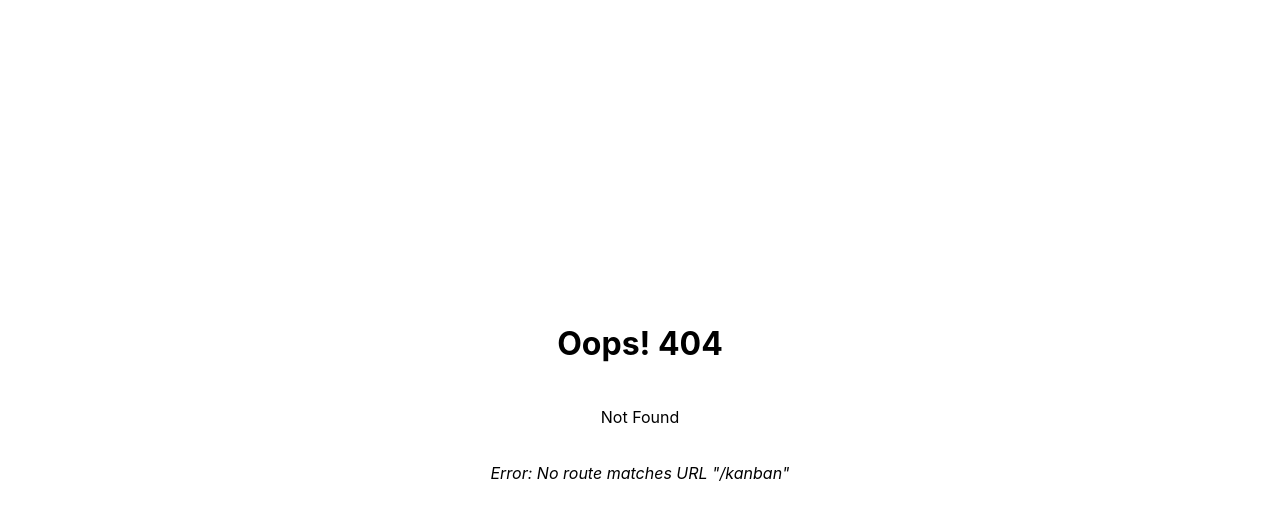
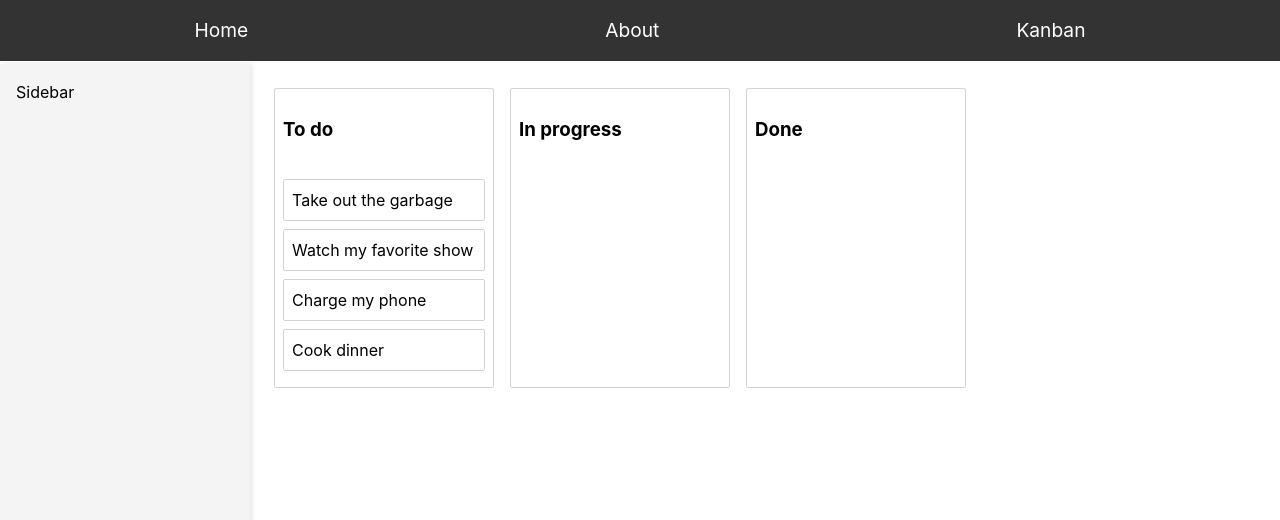
Before and after one commit to wookjjin/framework-react, a React (Vite) app: page /kanban in a window 1280 px wide. Before the commit this address had no page. Shown: the top 520 px of the page. Built offline with nearby package versions, Linux system fonts and the light colour scheme.

Commit message:
Feat dnd example

```diff
--- a/package.json
+++ b/package.json
@@ -10,6 +10,7 @@
     "preview": "vite preview"
   },
   "dependencies": {
+    "@hello-pangea/dnd": "^16.6.0",
     "globals": "^15.6.0",
     "react": "^18.3.1",
     "react-dom": "^18.3.1",
--- /dev/null
+++ b/src/components/dnd/column.tsx
@@ -0,0 +1,48 @@
+import { Droppable } from '@hello-pangea/dnd'
+import styled from 'styled-components'
+
+import Task from '~/components/dnd/task'
+import { IColumnProps } from '~/types/dnd'
+
+const Container = styled.div`
+  margin: 8px;
+  border: 1px solid lightgray;
+  border-radius: 2px;
+  width: 220px;
+  display: flex;
+  flex-direction: column;
+`
+
+const Title = styled.h3`
+  padding: 8px;
+`
+
+const TaskList = styled.div`
+  padding: 8px;
+  transition: background-color 0.2s ease;
+  background-color: ${props => (props.isDraggingOver ? 'skyblue' : 'white')};
+  flex-grow: 1;
+  min-height: 100px;
+`
+
+const Column = ({column, tasks}: IColumnProps) => {
+  return (
+    <Container>
+      <Title>{column.title}</Title>
+      <Droppable droppableId={column.id}>
+        {(provided) => (
+          <TaskList {...provided.droppableProps} ref={provided.innerRef}>
+            <>
+              {tasks.map((task, idx) => (
+                <Task key={task.id} index={idx} task={task} />
+              ))}
+              {provided.placeholder}
+            </>
+          </TaskList>
+        )}
+      </Droppable>
+    </Container>
+  )
+}
+
+export default Column
--- /dev/null
+++ b/src/components/dnd/task.tsx
@@ -0,0 +1,29 @@
+import { Draggable } from '@hello-pangea/dnd'
+import styled from 'styled-components'
+
+import type { ITaskProps } from '~/types/dnd'
+
+const Container = styled.div`
+  border: 1px solid lightgrey;
+  border-radius: 2px;
+  padding: 8px;
+  margin-bottom: 8px;
+`
+
+const Task = ({ task, index }: ITaskProps) => {
+  return (
+    <Draggable draggableId={task.id} index={index} >
+      {(provided) => (
+        <Container
+          {...provided.draggableProps}
+          {...provided.dragHandleProps}
+          ref={provided.innerRef}
+        >
+          {task.content}
+        </Container>
+      )}
+    </Draggable>
+  )
+}
+
+export default Task
--- a/src/layouts/default.tsx
+++ b/src/layouts/default.tsx
@@ -50,7 +50,7 @@ const Content = styled.main`
   overflow-y: auto;
 `
 
-const Container = styled.div`
+const Wrapper = styled.div`
   display: flex;
   flex-direction: column;
   height: 100vh;
@@ -59,16 +59,17 @@ const Container = styled.div`
 const DefaultLayout = () => {
 
   return (
-    <Container>
+    <Wrapper>
       <Header>
         <HeaderNav>
           <StyledLink to="/">Home</StyledLink>
           <StyledLink to="/about">About</StyledLink>
+          <StyledLink to="/kanban">Kanban</StyledLink>
         </HeaderNav>
       </Header>
       <Sidebar>Sidebar</Sidebar>
       <Content><Outlet /></Content>
-    </Container>
+    </Wrapper>
   )
 }
 
--- a/src/main.tsx
+++ b/src/main.tsx
@@ -1,9 +1,10 @@
 import React from 'react'
 import ReactDOM from 'react-dom/client'
+
 import App from '~/app'
 import '~/index.css'
 
-ReactDOM.createRoot(document.getElementById('root')!).render(
+ReactDOM.createRoot(document.getElementById('root')! as HTMLElement).render(
   <React.StrictMode>
     <App />
   </React.StrictMode>,
--- /dev/null
+++ b/src/pages/kanban-board.tsx
@@ -0,0 +1,43 @@
+import { DragDropContext, DropResult, Droppable } from '@hello-pangea/dnd'
+import React, { useState, useCallback } from 'react'
+import styled from 'styled-components'
+
+import Column from '~/components/dnd/column'
+import { IDndData } from '~/types/dnd'
+import { initialData } from '~/types/dnd/constans'
+
+const Container = styled.div`
+  display: flex;
+`
+
+const KanbanBoard: React.FC = () => {
+  const [data, setData] = useState<IDndData>(initialData)
+  const onDragEnd = useCallback(
+    (result: DropResult) => {
+      const { destination, source, draggableId } = result
+
+      if (!destination) return
+
+      if (destination.droppableId === source.droppableId && destination.index === source.index) return
+
+      const column = data.columns[source.droppableId]
+      console.log('column', column)
+    },
+    []
+  )
+  return (
+    <DragDropContext onDragEnd={onDragEnd}>
+      <Container>
+        {data.columnOrder.map((columnId, idx) => {
+          const column = data.columns[columnId]
+          const tasks = column.taskIds.map((taskId) => data.tasks[taskId])
+          return (
+            <Column column={column} index={idx} tasks={tasks} key={column.id}/>
+          )
+        })}
+      </Container>
+    </DragDropContext>
+  )
+}
+
+export default KanbanBoard
--- /dev/null
+++ b/src/types/dnd/constans.ts
@@ -0,0 +1,27 @@
+export const initialData = {
+  tasks: {
+    'task-1': { id: 'task-1', content: 'Take out the garbage' },
+    'task-2': { id: 'task-2', content: 'Watch my favorite show' },
+    'task-3': { id: 'task-3', content: 'Charge my phone' },
+    'task-4': { id: 'task-4', content: 'Cook dinner' },
+  },
+  columns: {
+    'column-1': {
+      id: 'column-1',
+      title: 'To do',
+      taskIds: ['task-1', 'task-2', 'task-3', 'task-4'],
+    },
+    'column-2': {
+      id: 'column-2',
+      title: 'In progress',
+      taskIds: [],
+    },
+    'column-3': {
+      id: 'column-3',
+      title: 'Done',
+      taskIds: [],
+    },
+  },
+  // Facilitate reordering of the columns
+  columnOrder: ['column-1', 'column-2', 'column-3'],
+}
--- /dev/null
+++ b/src/types/dnd/index.ts
@@ -0,0 +1,35 @@
+export interface IDndData {
+  tasks: {
+    [key: string]: { id: string; content: string };
+  };
+  columns: {
+    [key: string]: { id: string; title: string; taskIds: string[] };
+  };
+  columnOrder: string[];
+}
+
+export interface IColumnProps {
+  column: { id: string; title: string; taskIds: string[] };
+  tasks: {
+    id: string;
+    content: string;
+  }[];
+  index: number;
+}
+
+export interface ITaskList {
+  isDraggingOver: boolean;
+}
+
+export interface IContainer {
+  isDragDisabled: boolean;
+  isDragging: boolean;
+}
+
+export interface ITaskProps {
+  task: {
+    id: string;
+    content: string;
+  };
+  index: number;
+}
--- a/vite.config.ts
+++ b/vite.config.ts
@@ -1,4 +1,5 @@
 import path from 'path'
+
 import react from '@vitejs/plugin-react'
 import AutoImport from 'unplugin-auto-import/vite'
 import { defineConfig } from 'vite'
@@ -18,7 +19,6 @@ export default defineConfig({
   ],
   resolve: {
     alias: {
-      // eslint-disable-next-line no-undef
       '~': path.resolve(__dirname, './src/'),
       // routes: `${path.resolve(__dirname, './src/routes/')}`,
     },
```
Also changed, not shown: eslint.config.js (+11 -0 lines), src/App.tsx (+7 -2 lines), src/components/dnd/dnd.md (added), 1 other file (tests, documents, lock files or other folders).
